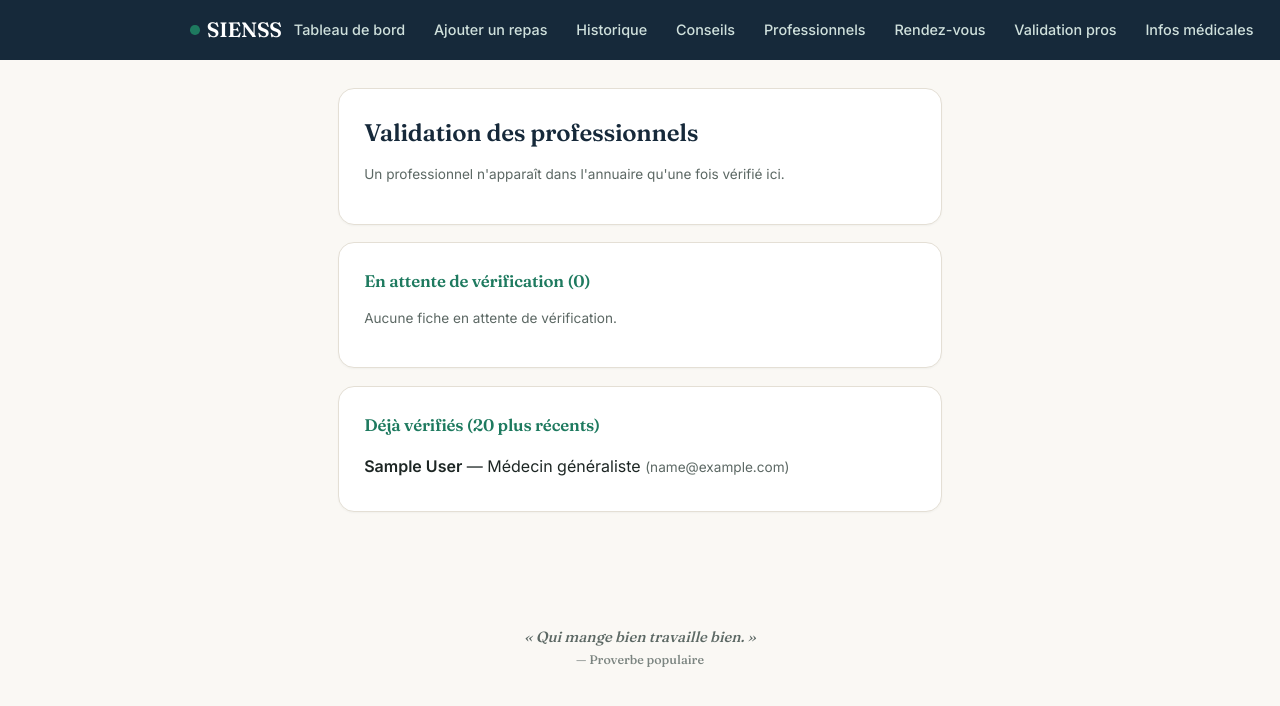
After one commit to VDG97/sienss, a Django app: page /administration/professionnels/ in a window 1280 px wide; the page is wider, and only the part inside the window is pictured. The commit adds this page. Shown: the top 706 px of that part. Run offline with Django 5.2, Linux system fonts and the light colour scheme; a user stored in the database is signed in; tables that the repository leaves empty hold one stand-in row (values such as "Sample post").

Commit message:
ajouter un vrai écran de validation des professionnels (remplace /admin/)
- Nouvel écran /administration/professionnels/ réservé aux administrateurs
  (is_staff=True) : liste les fiches en attente avec bio, spécialité,
  numéro d'autorisation, et boutons Valider/Rejeter
- Valider -> Professionnel.verifie=True, apparaît immédiatement dans
  l'annuaire public
- Rejeter -> suppression propre de la fiche professionnelle
- Lien 'Validation pros' dans la navigation, visible uniquement si
  user.is_staff
- Testé : accès refusé pour un utilisateur normal (redirection), accès
  et action complète pour un administrateur, validation rend bien visible
  dans l'annuaire, rejet supprime bien la fiche
- 5 nouveaux tests automatisés (43 au total, tous verts)

```diff
--- a/core/templates/core/base.html
+++ b/core/templates/core/base.html
@@ -296,6 +296,7 @@
             <a href="{% url 'conseils' %}">Conseils</a>
             <a href="{% url 'annuaire_professionnels' %}">Professionnels</a>
             <a href="{% url 'mes_rendezvous' %}">Rendez-vous</a>
+            {% if user.is_staff %}<a href="{% url 'validation_professionnels' %}">Validation pros</a>{% endif %}
             <a href="{% url 'informations_medicales' %}">Infos médicales</a>
             <a href="{% url 'profil_sante' %}">Profil</a>
             <form method="post" action="{% url 'deconnexion' %}" class="form-deconnexion">
@@ -321,6 +322,7 @@
             <a href="{% url 'conseils' %}">Conseils</a>
             <a href="{% url 'annuaire_professionnels' %}">Professionnels</a>
             <a href="{% url 'mes_rendezvous' %}">Rendez-vous</a>
+            {% if user.is_staff %}<a href="{% url 'validation_professionnels' %}">Validation pros</a>{% endif %}
             <a href="{% url 'informations_medicales' %}">Infos médicales</a>
             <a href="{% url 'profil_sante' %}">Profil</a>
             <form method="post" action="{% url 'deconnexion' %}" class="form-deconnexion">
--- /dev/null
+++ b/core/templates/core/validation_professionnels.html
@@ -0,0 +1,52 @@
+{% extends "core/base.html" %}
+{% block titre %}Validation des professionnels{% endblock %}
+{% block contenu %}
+<div class="carte">
+    <h1>Validation des professionnels</h1>
+    <p class="discret">Un professionnel n'apparaît dans l'annuaire qu'une fois vérifié ici.</p>
+</div>
+
+<div class="carte">
+    <h2>En attente de vérification ({{ en_attente|length }})</h2>
+    {% for pro in en_attente %}
+        <div class="alerte vigilance" style="margin-bottom:0.9rem;">
+            <strong>{{ pro.utilisateur.get_full_name|default:pro.utilisateur.username }}</strong>
+            — {{ pro.libelle_specialite }}<br>
+            <span class="discret">{{ pro.utilisateur.email }}</span><br>
+            {% if pro.numero_autorisation %}
+                <span class="discret">N° autorisation : {{ pro.numero_autorisation }}</span><br>
+            {% else %}
+                <span class="discret" style="color:var(--ambre);">⚠️ Aucun numéro d'autorisation renseigné</span><br>
+            {% endif %}
+            {% if pro.bio %}<p style="margin:0.5rem 0;">{{ pro.bio }}</p>{% endif %}
+            <span class="discret">Inscrit(e) le {{ pro.date_inscription|date:"d/m/Y" }}</span>
+
+            <div style="margin-top:0.7rem; display:flex; gap:0.6rem;">
+                <form method="post" action="{% url 'valider_professionnel' pro.id %}">
+                    {% csrf_token %}
+                    <button type="submit" class="bouton" style="font-size:0.85rem; padding:0.45rem 1rem;">✓ Valider</button>
+                </form>
+                <form method="post" action="{% url 'rejeter_professionnel' pro.id %}" onsubmit="return confirm('Rejeter et supprimer définitivement cette fiche professionnelle ?');">
+                    {% csrf_token %}
+                    <button type="submit" style="font-size:0.85rem; padding:0.45rem 1rem; background:none; border:1.5px solid var(--rouge); color:var(--rouge); border-radius:999px; cursor:pointer;">✕ Rejeter</button>
+                </form>
+            </div>
+        </div>
+    {% empty %}
+        <p class="discret">Aucune fiche en attente de vérification.</p>
+    {% endfor %}
+</div>
+
+{% if deja_verifies %}
+<div class="carte">
+    <h2>Déjà vérifiés (20 plus récents)</h2>
+    {% for pro in deja_verifies %}
+        <p style="margin-bottom:0.5rem;">
+            <strong>{{ pro.utilisateur.get_full_name|default:pro.utilisateur.username }}</strong>
+            — {{ pro.libelle_specialite }}
+            <span class="discret">({{ pro.utilisateur.email }})</span>
+        </p>
+    {% endfor %}
+</div>
+{% endif %}
+{% endblock %}
--- a/core/views.py
+++ b/core/views.py
@@ -2,7 +2,7 @@ from datetime import timedelta
 from decimal import Decimal
 
 from django.contrib.auth import login, logout
-from django.contrib.auth.decorators import login_required
+from django.contrib.auth.decorators import login_required, user_passes_test
 from django.contrib.auth.views import LoginView
 from django.contrib import messages
 from django.db import models
@@ -471,3 +471,42 @@ def salle_teleconsultation(request, pk):
         return redirect("mes_rendezvous")
 
     return render(request, "core/salle_teleconsultation.html", {"rdv": rdv})
+
+
+# ---------------------------------------------------------------------------
+# Validation des professionnels par un administrateur (remplace le passage
+# obligatoire par /admin/ pour cette action courante — Chapitre 2 : "valider
+# les professionnels de santé" fait partie du rôle Administrateur).
+# ---------------------------------------------------------------------------
+def _est_administrateur(user):
+    return user.is_authenticated and user.is_staff
+
+
+@user_passes_test(_est_administrateur, login_url="connexion")
+def validation_professionnels(request):
+    en_attente = Professionnel.objects.filter(verifie=False).select_related("utilisateur").order_by("date_inscription")
+    deja_verifies = Professionnel.objects.filter(verifie=True).select_related("utilisateur").order_by("-date_inscription")[:20]
+    return render(request, "core/validation_professionnels.html", {
+        "en_attente": en_attente,
+        "deja_verifies": deja_verifies,
+    })
+
+
+@user_passes_test(_est_administrateur, login_url="connexion")
+def valider_professionnel(request, pk):
+    pro = get_object_or_404(Professionnel, pk=pk)
+    if request.method == "POST":
+        pro.verifie = True
+        pro.save()
+        messages.success(request, f"{pro.utilisateur.get_full_name() or pro.utilisateur.username} est maintenant vérifié(e) et visible dans l'annuaire.")
+    return redirect("validation_professionnels")
+
+
+@user_passes_test(_est_administrateur, login_url="connexion")
+def rejeter_professionnel(request, pk):
+    pro = get_object_or_404(Professionnel, pk=pk)
+    if request.method == "POST":
+        nom = pro.utilisateur.get_full_name() or pro.utilisateur.username
+        pro.delete()
+        messages.success(request, f"La fiche professionnelle de {nom} a été rejetée et supprimée.")
+    return redirect("validation_professionnels")
--- a/sienss/urls.py
+++ b/sienss/urls.py
@@ -67,4 +67,9 @@ urlpatterns = [
     path('rendez-vous/<uuid:pk>/confirmer/', core_views.confirmer_rendezvous, name='confirmer_rendezvous'),
     path('rendez-vous/<uuid:pk>/annuler/', core_views.annuler_rendezvous, name='annuler_rendezvous'),
     path('rendez-vous/<uuid:pk>/salle/', core_views.salle_teleconsultation, name='salle_teleconsultation'),
+
+    # Validation des professionnels par un administrateur
+    path('administration/professionnels/', core_views.validation_professionnels, name='validation_professionnels'),
+    path('administration/professionnels/<uuid:pk>/valider/', core_views.valider_professionnel, name='valider_professionnel'),
+    path('administration/professionnels/<uuid:pk>/rejeter/', core_views.rejeter_professionnel, name='rejeter_professionnel'),
 ]
```
Also changed, not shown: core/tests.py (+52 -0 lines).
